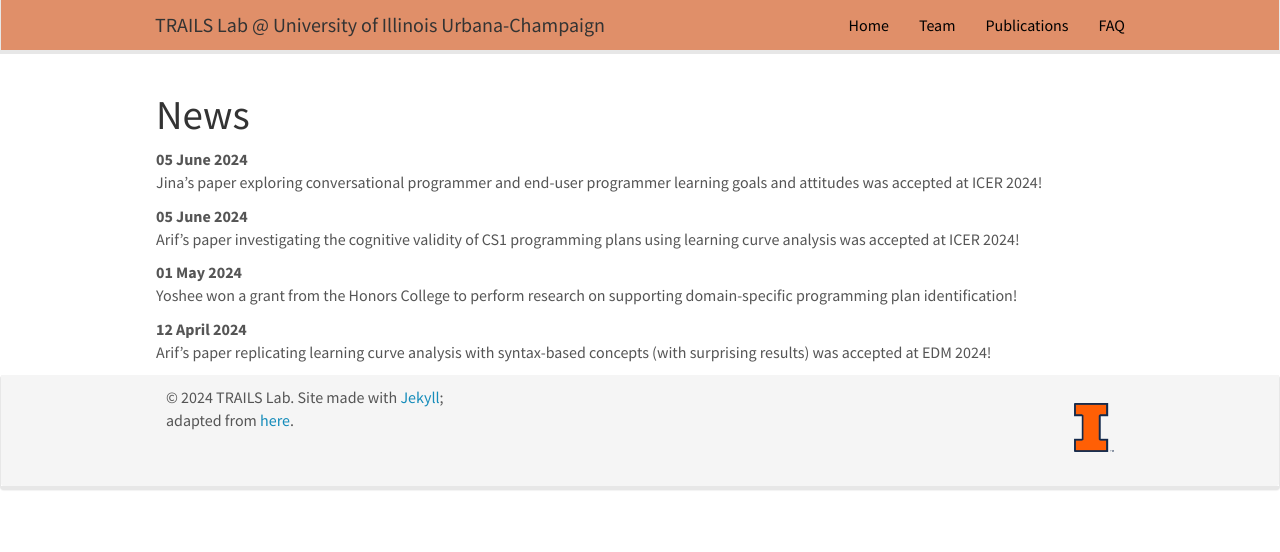
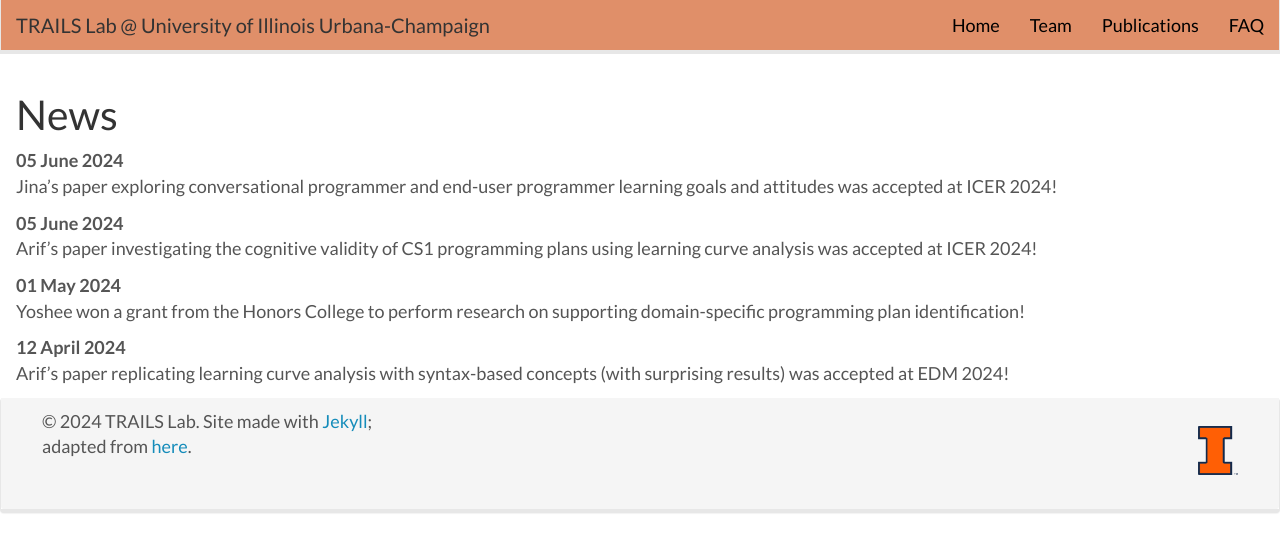
Before and after one commit to katieirenec/trails-lab, a Jekyll site: the page built from _pages/news.md, in a window 1280 px wide. Shown: the top 552 px of the page. Built offline with Jekyll 4.4.1, drawn with Linux system fonts in a browser that asks for light colours; nearby versions of some CDN libraries.

Commit message:
Font size and width changes

```diff
--- a/_includes/head.html
+++ b/_includes/head.html
@@ -7,6 +7,9 @@
   <link rel="stylesheet" href="{{ "/css/main.css" | prepend: site.baseurl | prepend: site.url}}">
   <link rel="canonical" href="{{ page.url | replace:'index.html','' | prepend: site.baseurl | prepend: site.url }}">
   <script src="https://kit.fontawesome.com/9d89edadb3.js" crossorigin="anonymous"></script>
+  <link rel="preconnect" href="https://fonts.googleapis.com">
+<link rel="preconnect" href="https://fonts.gstatic.com" crossorigin>
+<link href="https://fonts.googleapis.com/css2?family=Lato:ital,wght@0,100;0,300;0,400;0,700;0,900;1,100;1,300;1,400;1,700;1,900&display=swap" rel="stylesheet">
 
 {% if jekyll.environment == 'production' %}
 {% endif %}
--- a/css/main.scss
+++ b/css/main.scss
@@ -2,6 +2,7 @@
 ---
 
 @import "bootstrap";
+
 
 img { margin-bottom: 24px;
      margin-top: 17px;
@@ -11,6 +12,8 @@
 
 body {
 	padding-top: 70px;
+	font-family: 'Lato';
+	font-size: large;
 }
 
 figcaption {
@@ -43,7 +46,7 @@
 .container-fluid {
   margin-right: auto;
   margin-left: auto;
-  max-width: 1000px; /* or 950px */
+  max-width: 1400px; /* or 950px */
 }
 
 /* Home, News */
```
